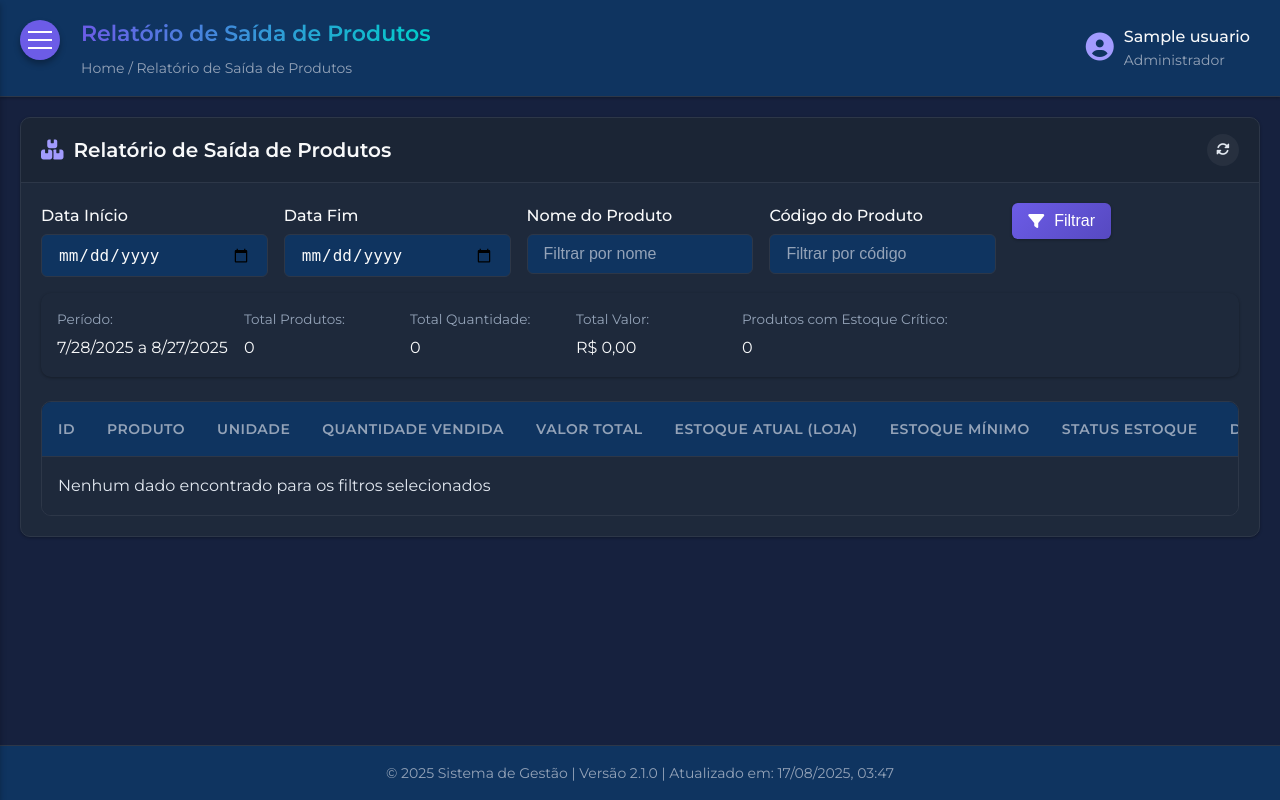
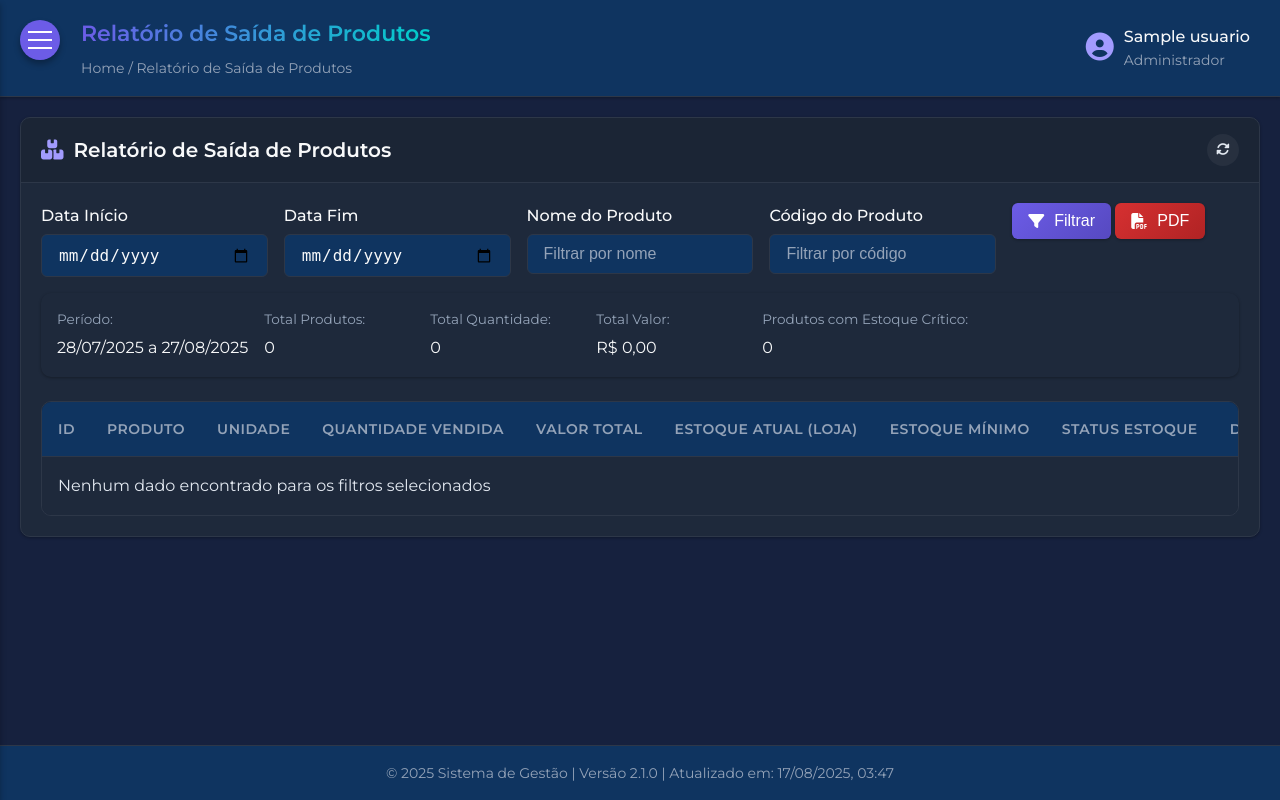
Before and after one commit to AlexSilva91/controle_de_estoque, a Flask app: page /admin/dashboard in a window 1280 px wide, after a click on "Relatório de Saída de Produtos". Run offline with Flask 3, Linux system fonts and the light colour scheme; a user stored in the database is signed in; tables that the repository leaves empty hold one stand-in row (values such as "Sample post"); data that the repository does not hold is empty; parts of the project's set-up code (start-up, migrations or seed data) failed here and were passed over; some libraries are stand-ins or nearby versions.

Commit message:
adição da rota de relatório por com métricas dos produtos vendidos

```diff
--- a/app/routes/admin.py
+++ b/app/routes/admin.py
@@ -3141,6 +3141,186 @@ def relatorio_vendas_produtos_detalhes():
         print(f"Erro no relatório de vendas detalhado: {str(e)}")
         return jsonify({'success': False, 'message': 'Erro interno no servidor'}), 500
 
+from flask import make_response
+from fpdf import FPDF
+from datetime import datetime
+
+class PDF(FPDF):
+    def header(self):
+        self.set_font('Arial', 'B', 16)
+        self.cell(0, 10, 'Relatório de Vendas de Produtos', 0, 1, 'C')
+        self.set_font('Arial', '', 12)
+        self.ln(5)
+
+    def footer(self):
+        self.set_y(-15)
+        self.set_font('Arial', 'I', 8)
+        self.cell(0, 10, f"Página {self.page_no()} - Gerado em: {datetime.now().strftime('%d/%m/%Y %H:%M')}", 0, 0, 'C')
+
+@admin_bp.route('/relatorios/vendas-produtos/pdf', methods=['GET'])
+@login_required
+@admin_required
+def relatorio_vendas_produtos_pdf():
+    try:
+        # Obter os dados
+        relatorio_data = relatorio_vendas_produtos().get_json()
+        if 'error' in relatorio_data:
+            return jsonify(relatorio_data), 500
+
+        data_inicio = datetime.strptime(relatorio_data['meta']['data_inicio'], "%Y-%m-%d")
+        data_fim = datetime.strptime(relatorio_data['meta']['data_fim'], "%Y-%m-%d")
+
+        # Formatar para DD/MM/YYYY
+        data_inicio_fmt = data_inicio.strftime("%d/%m/%Y")
+        data_fim_fmt = data_fim.strftime("%d/%m/%Y")
+
+        pdf = PDF(orientation='P', unit='mm', format='A4')
+        pdf.add_page()
+        pdf.set_auto_page_break(auto=True, margin=15)
+
+        # Informações do relatório
+        pdf.set_font('Arial', '', 12)
+        pdf.cell(0, 10, f"Período: {data_inicio_fmt} a {data_fim_fmt}", 0, 1, 'C')
+        pdf.cell(0, 10, f"Total de produtos: {relatorio_data['meta']['total_produtos']}", 0, 1, 'C')
+        pdf.cell(0, 10, f"Quantidade total vendida: {relatorio_data['meta']['total_quantidade_vendida']}", 0, 1, 'C')
+        pdf.cell(0, 10, f"Valor total vendido: {formatarMoeda(relatorio_data['meta']['total_valor_vendido'])}", 0, 1, 'C')
+        pdf.ln(10)
+
+        # Verificar se é detalhado ou geral
+        produto_id = request.args.get('produto_id')
+        if produto_id:
+            # MODO DETALHADO - Para um produto específico
+            detalhes_data = relatorio_vendas_produtos_detalhes().get_json()
+            if not detalhes_data.get('success'):
+                return jsonify(detalhes_data), 500
+
+            # Informações do produto
+            pdf.set_font('Arial', 'B', 14)
+            pdf.cell(0, 10, f"Detalhes do Produto: {detalhes_data['produto']['produto_nome']}", 0, 1, 'C')
+
+            # Tabela de informações (2 colunas)
+            col_width = 85  # Largura de cada coluna
+            pdf.set_font('Arial', '', 12)
+            pdf.set_x((pdf.w - col_width*2)/2)  # Centralizar tabela
+
+            with pdf.table(width=col_width*2, col_widths=(col_width, col_width), text_align=('L', 'L')) as table:
+                # Adicionar linhas da tabela...
+                pass
+
+            pdf.ln(10)
+
+            # Histórico de vendas
+            pdf.set_font('Arial', 'B', 12)
+            pdf.cell(0, 10, 'Histórico de Vendas:', 0, 1, 'C')
+
+            # Definir larguras das colunas (total não deve ultrapassar 190mm para A4)
+            col_widths = [25, 20, 30, 30, 85]  # Total: 190mm
+
+            # Centralizar tabela
+            table_width = sum(col_widths)
+            pdf.set_x((pdf.w - table_width)/2)
+
+            # Cabeçalho
+            pdf.set_fill_color(70, 130, 180)
+            pdf.set_text_color(255, 255, 255)
+            pdf.set_font('Arial', 'B', 10)
+
+            headers = ['Data', 'Qtd.', 'Valor Unit.', 'Valor Total', 'Cliente']
+            for i, header in enumerate(headers):
+                pdf.cell(col_widths[i], 10, header, 1, 0, 'C', 1)
+            pdf.ln()
+
+            # Conteúdo
+            pdf.set_text_color(0, 0, 0)
+            pdf.set_font('Arial', '', 10)
+
+            for venda in detalhes_data['historico']:
+                pdf.set_x((pdf.w - table_width)/2)  # Recentralizar a cada linha
+                data = datetime.fromisoformat(venda['data_emissao']).strftime('%d/%m/%Y')
+
+                # Truncar o nome do cliente se for muito longo
+                cliente_nome = venda['cliente_nome'] or 'Consumidor'
+                if len(cliente_nome) > 30:
+                    cliente_nome = cliente_nome[:27] + '...'
+
+                for i, item in enumerate([
+                    data,
+                    str(venda['quantidade']),
+                    formatarMoeda(venda['valor_unitario']),
+                    formatarMoeda(venda['valor_total']),
+                    cliente_nome
+                ]):
+                    pdf.cell(col_widths[i], 10, item, 1)
+                pdf.ln()
+        else:
+            # MODO GERAL - Lista de produtos
+            pdf.set_font('Arial', 'B', 12)
+            pdf.cell(0, 10, 'Lista de Produtos:', 0, 1, 'C')
+
+            # Definir larguras das colunas (total não deve ultrapassar 190mm para A4)
+            col_widths = [15, 95, 15, 20, 25, 15, 15]  # Total: 200mm (ajustado para caber em A4)
+
+            # Centralizar tabela
+            table_width = sum(col_widths)
+            pdf.set_x((pdf.w - table_width)/2)
+
+            # Cabeçalho
+            pdf.set_fill_color(70, 130, 180)
+            pdf.set_text_color(255, 255, 255)
+            pdf.set_font('Arial', 'B', 10)
+
+            headers = ['ID', 'Produto', 'Unid.', 'Qtd. Vend.', 'Valor Vend.', 'Estoque', 'Status']
+            for i, header in enumerate(headers):
+                pdf.cell(col_widths[i], 10, header, 1, 0, 'C', 1)
+            pdf.ln()
+
+            # Conteúdo
+            pdf.set_text_color(0, 0, 0)
+            pdf.set_font('Arial', '', 10)
+
+            for produto in relatorio_data['dados']:
+                pdf.set_x((pdf.w - table_width)/2)  # Recentralizar a cada linha
+
+                # ID
+                pdf.cell(col_widths[0], 10, str(produto['produto_id']), 1, 0, 'C')
+
+                # Produto - truncar se for muito longo (mantendo uma linha)
+                nome_produto = produto['produto_nome']
+                if len(nome_produto) > 35:  # Ajuste este valor conforme necessário
+                    nome_produto = nome_produto[:32] + '...'
+                pdf.cell(col_widths[1], 10, nome_produto, 1, 0, 'L')
+
+                # Demais células...
+                pdf.cell(col_widths[2], 10, produto['unidade'], 1, 0, 'C')
+                pdf.cell(col_widths[3], 10, str(round(produto['quantidade_vendida'], 2)), 1, 0, 'R')
+                pdf.cell(col_widths[4], 10, formatarMoeda(produto['valor_total_vendido']), 1, 0, 'R')
+                pdf.cell(col_widths[5], 10, str(round(produto['estoque_atual_loja'], 2)), 1, 0, 'R')
+
+                # Status com cor
+                if produto['status_estoque'] == 'CRÍTICO':
+                    pdf.set_text_color(255, 0, 0)
+                else:
+                    pdf.set_text_color(0, 128, 0)
+
+                pdf.cell(col_widths[6], 10, produto['status_estoque'], 1, 1, 'C')
+                pdf.set_text_color(0, 0, 0)  # Resetar cor
+
+        # Gerar PDF
+        pdf_output = pdf.output(dest='S').encode('latin1')
+
+        response = make_response(pdf_output)
+        response.headers['Content-Type'] = 'application/pdf'
+        response.headers['Content-Disposition'] = 'inline; filename=relatorio_vendas_produtos.pdf'
+
+        return response
+
+    except Exception as e:
+        return jsonify({'error': str(e)}), 500
+
+def formatarMoeda(valor):
+    """Função auxiliar para formatar valores monetários"""
+    return f"R$ {float(valor):,.2f}".replace(',', 'v').replace('.', ',').replace('v', '.')
+
 # ================= CONTAS A RECEBER =====================
 @admin_bp.route('/contas-receber', methods=['GET'])
 @login_required
--- a/app/templates/dashboard_admin.html
+++ b/app/templates/dashboard_admin.html
@@ -421,6 +421,9 @@
                                         <button class="btn btn-primary" id="filtrarRelatorio">
                                             <i class="fas fa-filter"></i> Filtrar
                                         </button>
+                                        <button id="btnExportarPDF" class="btn btn-danger">
+                                            <i class="fas fa-file-pdf"></i> PDF
+                                        </button>
                                     </div>
                                 </div>
                             </div>
```
Also changed, not shown: app/static/js/script.js.
